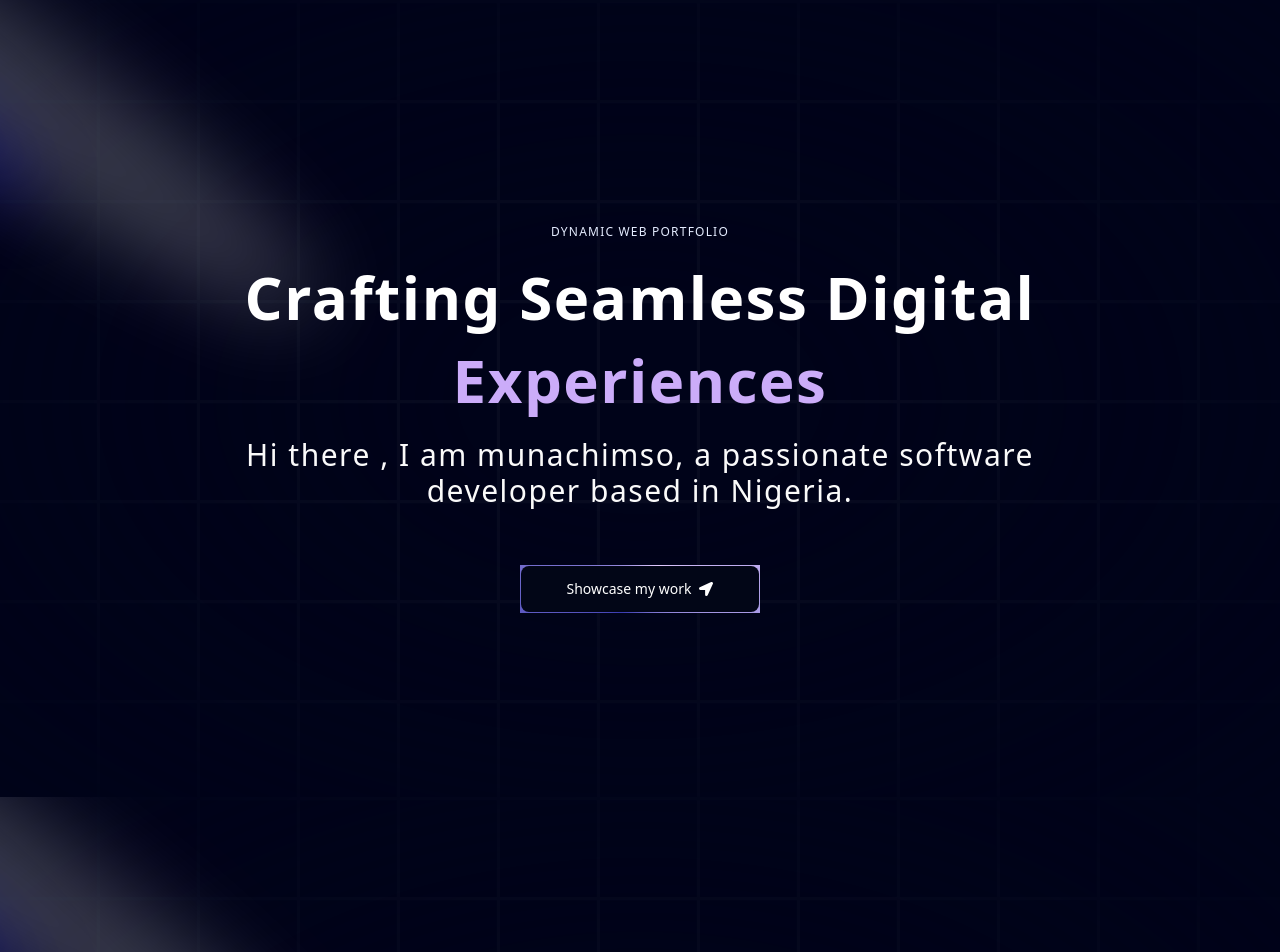
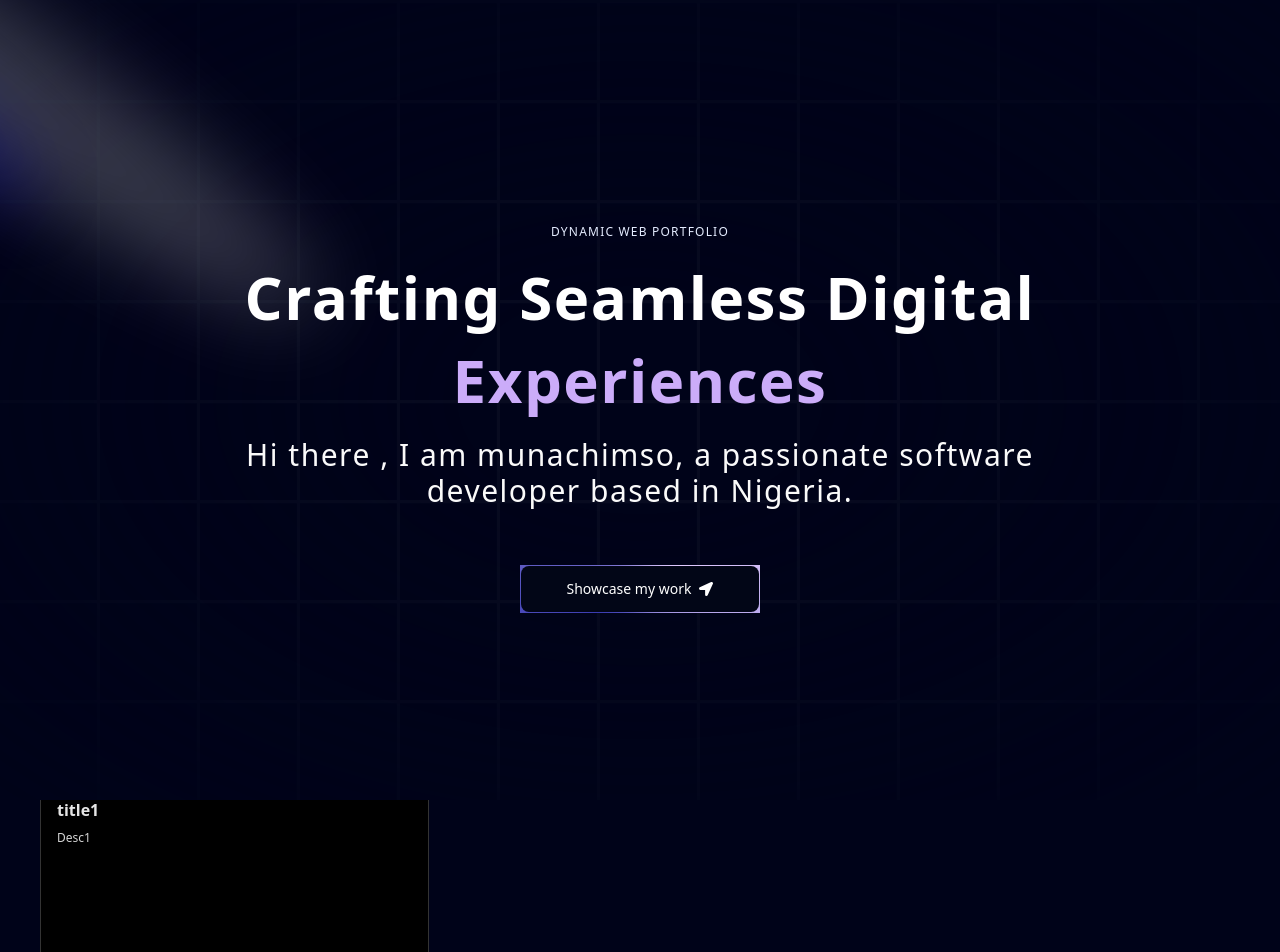
Before and after one commit to MeCode50/portfolio-site, a Next.js app: page / in a window 1280 px wide. Shown: the top 952 px of the page. Built offline with nearby package versions, Linux system fonts and the light colour scheme.

Commit message:
implemented grid.tsx

```diff
--- a/components/Grid.tsx
+++ b/components/Grid.tsx
@@ -1,5 +1,19 @@
 import React from "react";
+import { BentoGrid, BentoGridItem } from "./ui/BentoGrid";
 
 export const Grid = () => {
-	return <div>Grid</div>;
+	return (
+		<section id="about">
+			<BentoGrid>
+				{[{ title: "title1", description: "Desc1", id: "1" }].map((item) => (
+					<BentoGridItem
+						id={item.id}
+						key={item.id}
+						title={item.title}
+						description={item.description}
+					/>
+				))}
+			</BentoGrid>
+		</section>
+	);
 };
--- a/components/ui/BentoGrid.tsx
+++ b/components/ui/BentoGrid.tsx
@@ -0,0 +1,18 @@
+import { cn } from "@/lib/utils";
+
+export const BentoGrid = ({ className, children }: { className?: string; children?: React.ReactNode }) => {
+	return <div className={cn("grid md:auto-rows-[18rem] grid-cols-1 md:grid-cols-3 gap-4 max-w-7xl mx-auto ", className)}>{children}</div>;
+};
+
+export const BentoGridItem = ({ className, title, description, header, icon }: { className?: string; title?: string | React.ReactNode; description?: string | React.ReactNode; header?: React.ReactNode; icon?: React.ReactNode }) => {
+	return (
+		<div className={cn("row-span-1 rounded-xl group/bento hover:shadow-xl transition duration-200 shadow-input dark:shadow-none p-4 dark:bg-black dark:border-white/[0.2] bg-white border border-transparent justify-between flex flex-col space-y-4", className)}>
+			{header}
+			<div className="group-hover/bento:translate-x-2 transition duration-200">
+				{icon}
+				<div className="font-sans font-bold text-neutral-600 dark:text-neutral-200 mb-2 mt-2">{title}</div>
+				<div className="font-sans font-normal text-neutral-600 text-xs dark:text-neutral-300">{description}</div>
+			</div>
+		</div>
+	);
+};
```
